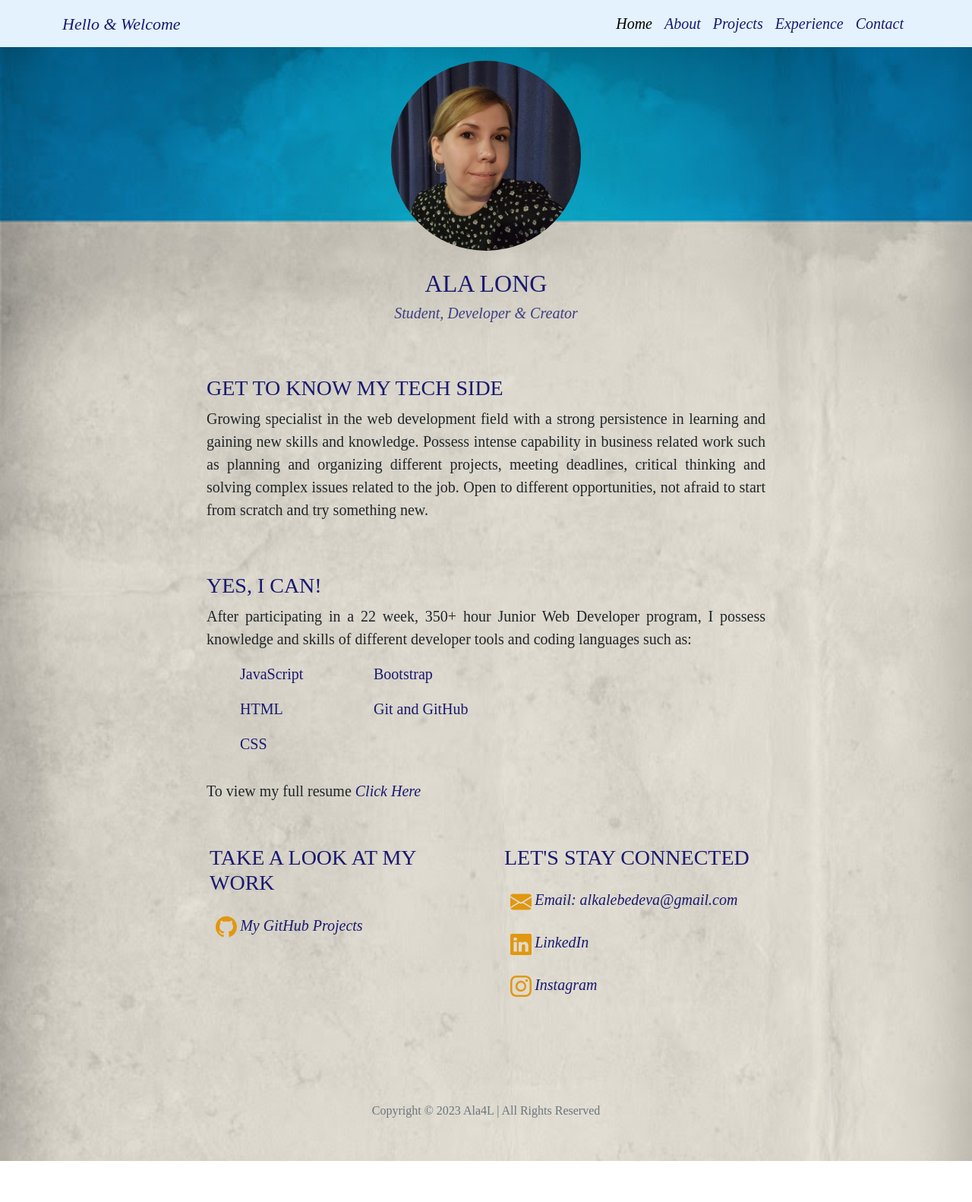
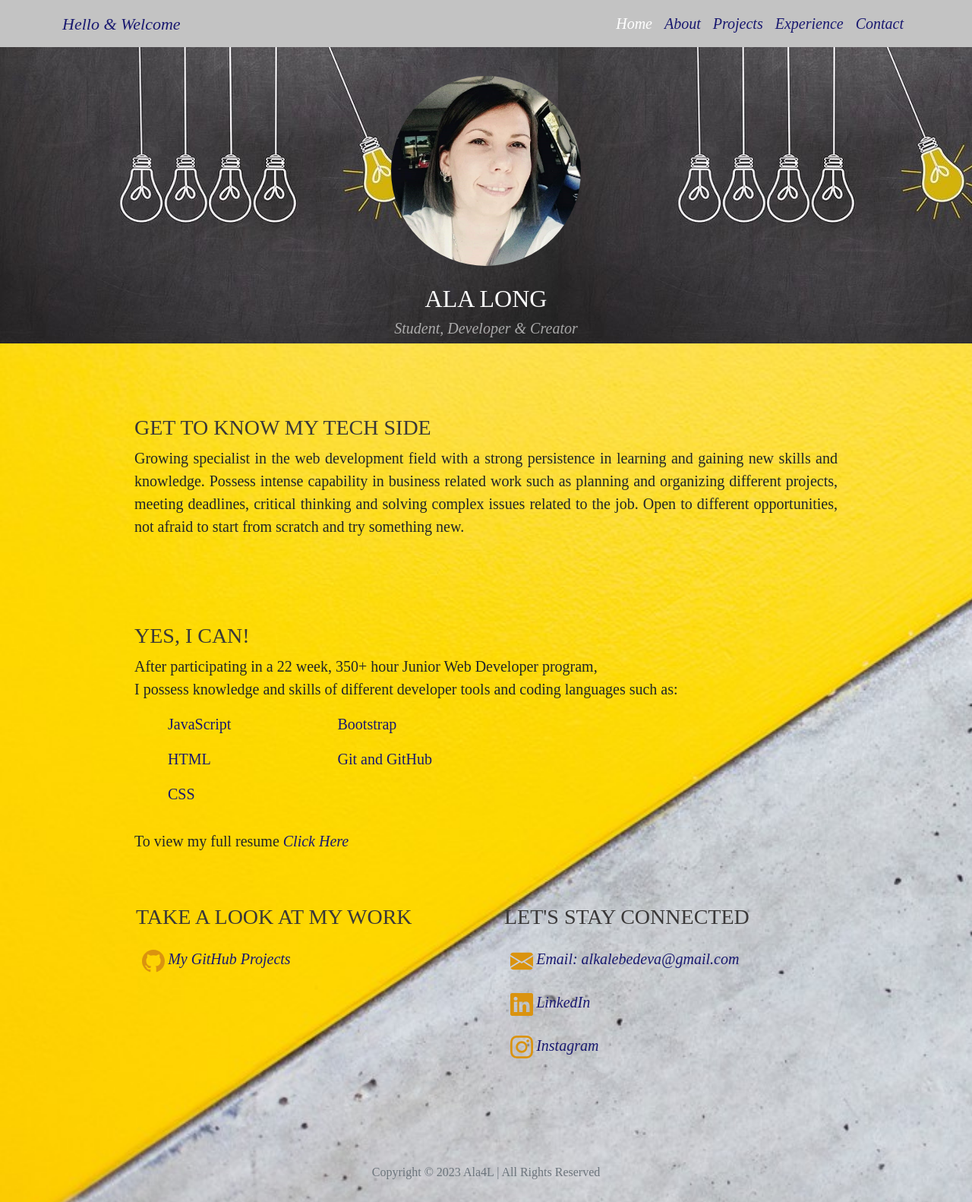
Before and after one commit to Ala4L/my-portfolio, a plain HTML site: page index.html in a window 1280 px wide. Shown: the top 1582 px of the page at 76% size. Before the commit the page ends 1528 px from the top, so only its background shows below. Drawn offline with nearby package versions, Linux system fonts and the light colour scheme.

Commit message:
new style

```diff
--- a/assets/css/style.css
+++ b/assets/css/style.css
@@ -1,5 +1,5 @@
 body {
-  background-image: url("../image/unnamed.jpg");
+  background-image: url("../image/poverkhnost-zhioltyi-seryi-fon.jpg");
   background-size: cover;
   background-repeat: no-repeat;
 
@@ -9,14 +9,14 @@ body {
 
 h2 {
   text-transform: uppercase;
-  color: rgb(25, 25, 112) !important;
+  color: white !important;
   font-family: initial;
 }
 
 
   h3 {
     text-transform: uppercase;
-    color: rgb(25, 25, 112) !important;
+    color: rgb(58, 56, 56) !important;
     font-family: initial;
   }
 
@@ -27,7 +27,7 @@ h2 {
   h5 {
     font-style: italic;
     font-family: initial;
-    color: rgb(25, 25, 112, 0.8) !important;
+    color: rgb(255, 255, 255, 0.6) !important;
   }
 
   .navbar-brand {
@@ -35,6 +35,7 @@ h2 {
   }
   .nav-item {
     font-size: 20px !important;
+
   }
 
   .text {
@@ -48,7 +49,7 @@ h2 {
     border-radius: 50%;
     height: 250px;
     width: 250px;
-    margin-top: 70px;
+    margin-top: 90px;
   }
   .intro {
     display: flex;
@@ -97,9 +98,9 @@ h2 {
     margin:1rem 0rem 1rem 0;
     background:none;
     border:none;
-    color: rgb(225, 151, 14);
+    color: rgb(218, 147, 15);
   }
-  .socialmedia svg {height:28px;width:28px;}
+  .socialmedia svg {height:30px;width:30px;}
   .socialmedia:hover {
   color:orange;
   }
--- a/index.html
+++ b/index.html
@@ -10,7 +10,7 @@
 
 </head>
 <header>
-    <nav class="navbar navbar-expand-lg navbar-light py-2 fixed-top mb-5" style="background-color: #e3f2fd;">
+    <nav class="navbar navbar-expand-lg navbar-dark py-2 fixed-top mb-5" style="background-color: rgb(195, 195, 195);">
         <div class="container">
             <a class="navbar-brand" href="#!">Hello & Welcome</a>
             <button class="navbar-toggler" type="button" data-bs-toggle="collapse" data-bs-target="#navbarSupportedContent" aria-controls="navbarSupportedContent" aria-expanded="false" aria-label="Toggle navigation"><span class="navbar-toggler-icon"></span></button>
@@ -25,22 +25,22 @@
             </div>
         </div>
     </nav>
-
+    <div class="bg-image-full" style="background-image: url('./assets/image/30f365e5c2df89bc2813161592715bfd.jpg')">
+        <div class="intro" id="home">
+            <a><img class="profimg" src="./assets/image/FB_IMG_1621242670982.jpg"></a><br>
+                <h2>Ala Long</h2>
+                <h5>Student, Developer & Creator</h5>
+        </div>
+    </div>
 </header>
 <body>
 
-       <div class="intro" id="home">
-
-        <a><img class="profimg" src="./assets/image/20230303_181436.jpg"></a><br>
-        <h2>Ala Long</h2>
-        <h5>Student, Developer & Creator</h5>
-    </div>
     <main>
 <!-- About section-->
 <section class="py-3">
-    <div class="container my-3">
+        <div class="container my-5">
         <div class="row justify-content-center">
-            <div class="col-lg-8">
+            <div class="col-lg-10">
                 <div class="aboutme"><a id="about"></a>
                     <h3>Get To Know My Tech Side</h3>
                     <p>Growing specialist in the web development field with a strong persistence in learning and gaining new skills and knowledge.
@@ -53,12 +53,12 @@
 </section>
 <!-- Experience section-->
 <section class="py-3">
-    <div class="container my-1">
+    <div class="container my-3">
         <div class="row justify-content-center">
-            <div class="col-lg-8">
+            <div class="col-lg-10">
                 <div class="experience"><a id="experience"></a>
                     <h3>Yes, I Can!</h3>
-                        <p> After participating in a 22 week, 350+ hour Junior Web Developer program, I possess knowledge and skills of different developer tools and coding languages such as: </p>
+                        <p> After participating in a 22 week, 350+ hour Junior Web Developer program, <br> I possess knowledge and skills of different developer tools and coding languages such as: </p>
                         <ul>
                             <div class="container my-3">
                                 <div class="row justify-content-start">
@@ -86,7 +86,7 @@
 <section class="py-3">
     <div class="container my-1">
         <div class="row justify-content-center gx-5">
-            <div class="col-lg-4">
+            <div class="col-lg-5">
                 <div class="mywork"><a id="work"></a>
                     <h3>Take A Look At My Work</h3>
                     <div class="socialmedia">
@@ -97,7 +97,7 @@
                 </div>
             </div>
         </div>
-            <div class="col-lg-4">
+            <div class="col-lg-5">
                 <div class="contactme"><a id="contact"></a>
                     <h3>Let's Stay Connected</h3>
                     <div class="socialmedia">
```
Also changed, not shown: assets/image/20230303_181436.jpg (deleted), assets/image/30f365e5c2df89bc2813161592715bfd.jpg (added), assets/image/FB_IMG_1621242670982.jpg (added), assets/image/poverkhnost-zhioltyi-seryi-fon.jpg (added), assets/image/unnamed.jpg (deleted).
